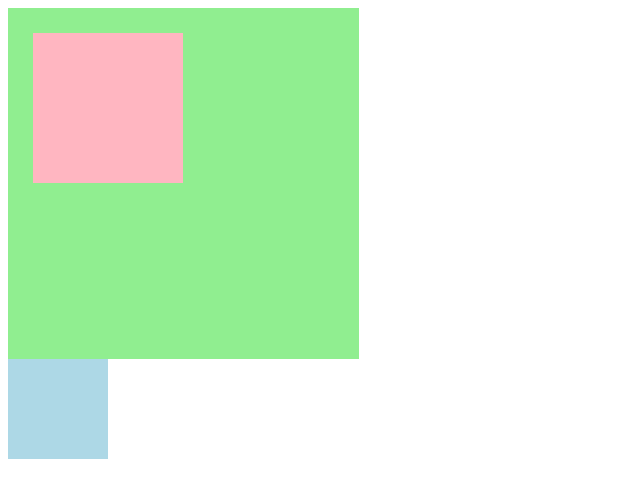
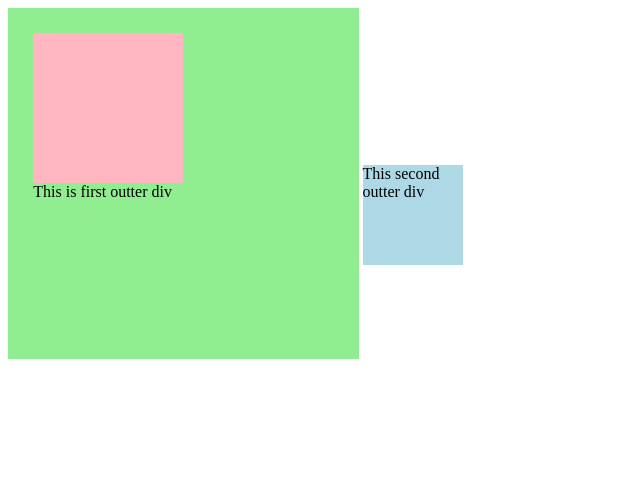
Before and after one commit to HarshRajMishra1995/codingNinjas, a plain HTML site: page index.html in a window 1280 px wide. Shown: the whole page, without its empty margins (0-640 px from the left). Drawn offline with Linux system fonts and the light colour scheme.

```diff
--- a/index.css
+++ b/index.css
@@ -4,6 +4,7 @@
   background-color:lightgreen;
   /* margin: auto;  */  /* The auto value align the element to center horizontally and top and bottom margin will be zero*/
   padding: 2%;
+ display: inline-block;
 }
 
 .inner-div{
@@ -11,11 +12,11 @@
   width:50%;
   background-color: lightpink;
   /* margin: auto; */
-
 }
 
 .second-outter-div{
   height: 100px;
   width:100px;
   background-color: lightblue;
+  display: inline-block;
 }
--- a/index.html
+++ b/index.html
@@ -12,9 +12,10 @@
   <div class="outter-div">
     <div class="inner-div">
     </div>
+   This is first outter div
   </div>
   <div class="second-outter-div">
-
+   This second outter div
   </div>
 </body>
 </html>
--- /dev/null
+++ b/nodejsPractice/index.js
@@ -0,0 +1 @@
+console.log("hello")
```
Also changed, not shown: nodejsPractice/package.json (added, +17 -0 lines), 2 other files.
